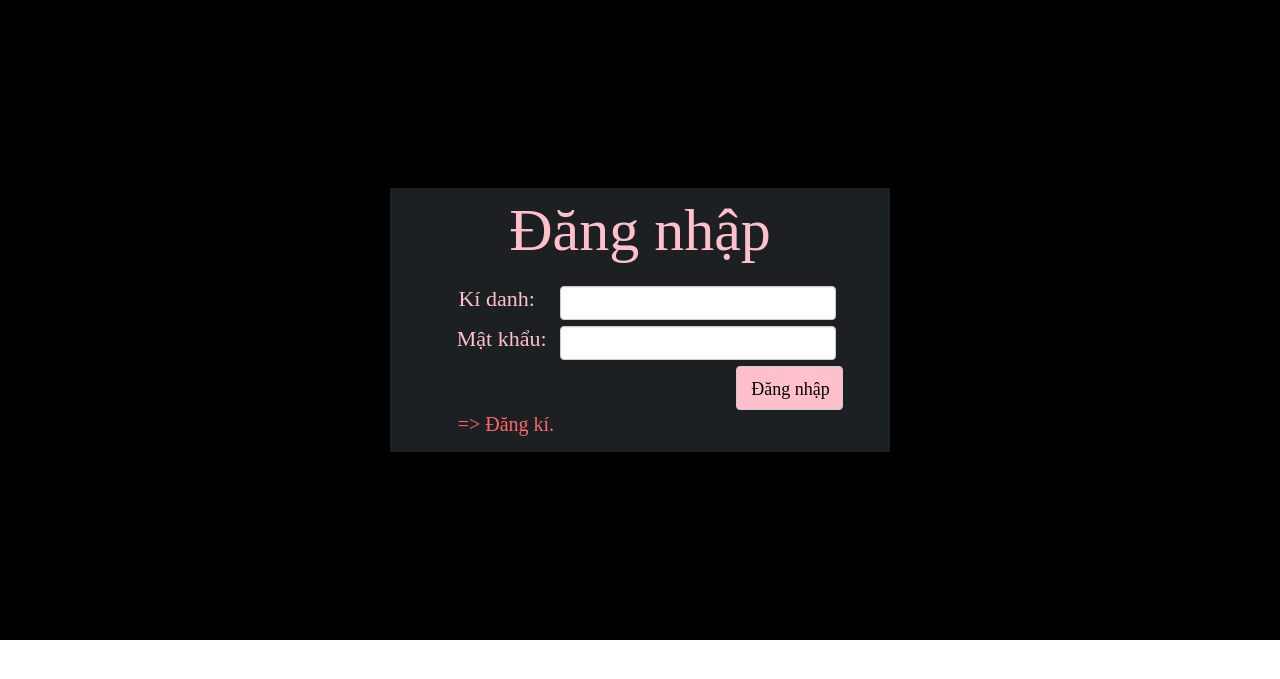
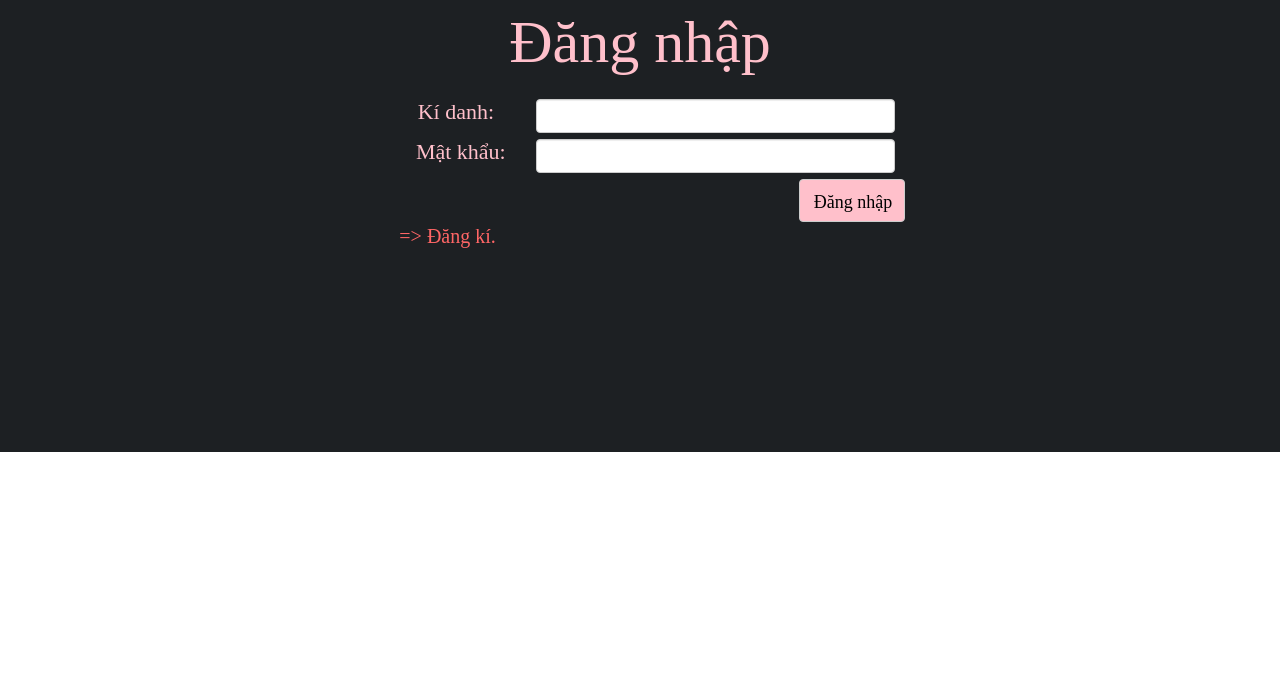
Before and after one commit to Snappitle/TheGioiMoBi, a CodeIgniter app: the page made by application/views/login.php in a window 1280 px wide. Shown: the top 679 px of the page. Run offline with CodeIgniter, Linux system fonts and the light colour scheme; some libraries are stand-ins or nearby versions.

Commit message:
sửa 1 chút login

```diff
--- a/application/controllers/homecontroller.php
+++ b/application/controllers/homecontroller.php
@@ -17,7 +17,9 @@
         }
 
         public function login(){
+            $this->load->view("header");
             $this->load->view("login");
+            $this->load->view("footer");
         }
     }
 ?>
--- a/application/views/login.php
+++ b/application/views/login.php
@@ -23,7 +23,7 @@
 				return;
 			}
 		?>
-        <div class="container-fluid" id="vien">
+        <div class="container-fluid" id="vienxam">
             <div class="row" id="khung2">
                 <div class="col-md-3"></div>
                 <div class="col-md-6" id="vienxam">
--- a/style.css
+++ b/style.css
@@ -197,13 +197,9 @@ button{
 	color: black;
 	font-family: Times New Roman, Georgia, Serif;
 	font-weight: 5px;
-	margin-left: 13px;
+	margin-left: 52px;
 }
 
 #khung2{
-	background-color: black;
-	margin-top: 15%;
 	margin-bottom: 15%;
-	margin-left: 10%;
-	margin-right: 10%;
 }
```
